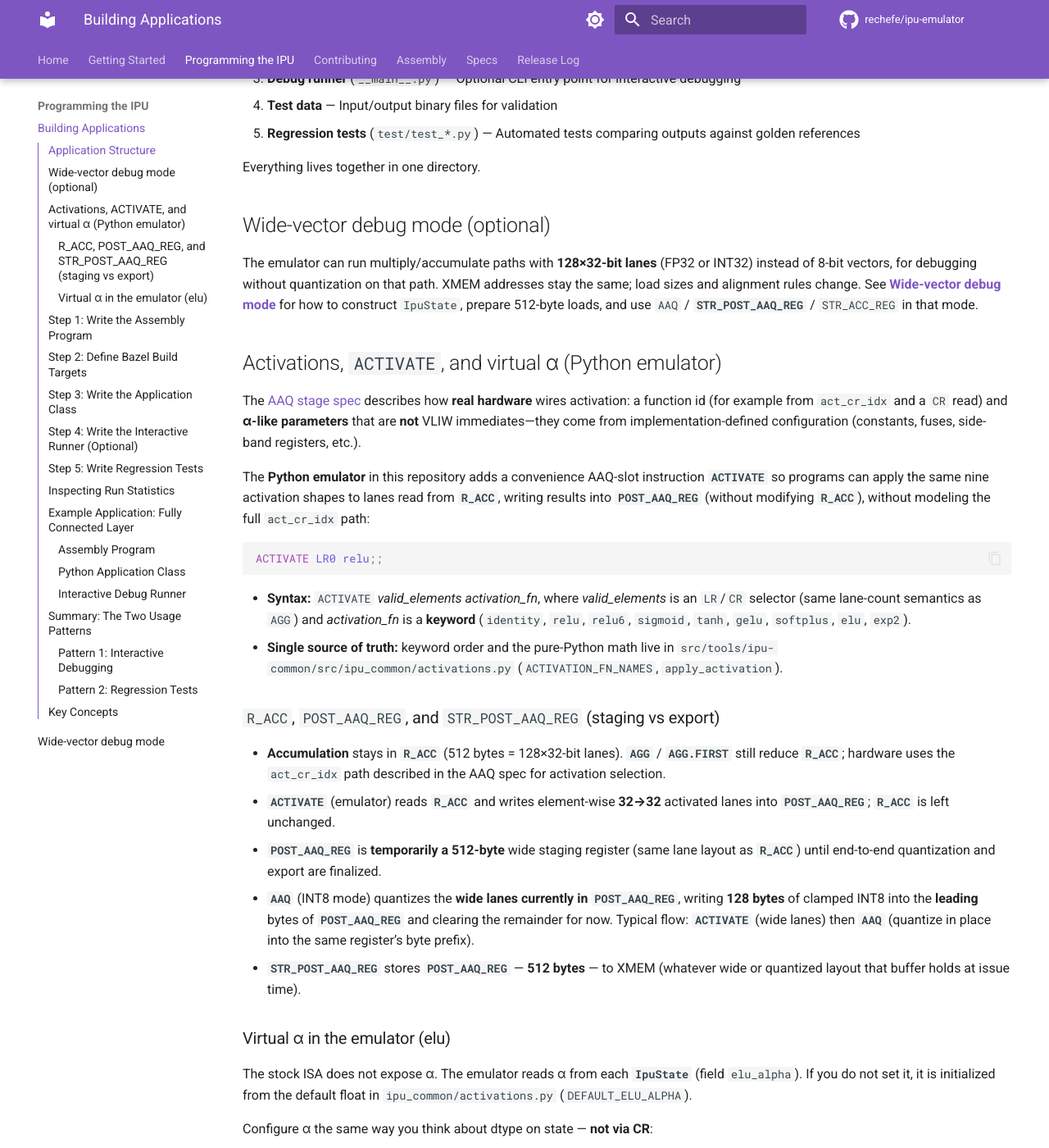
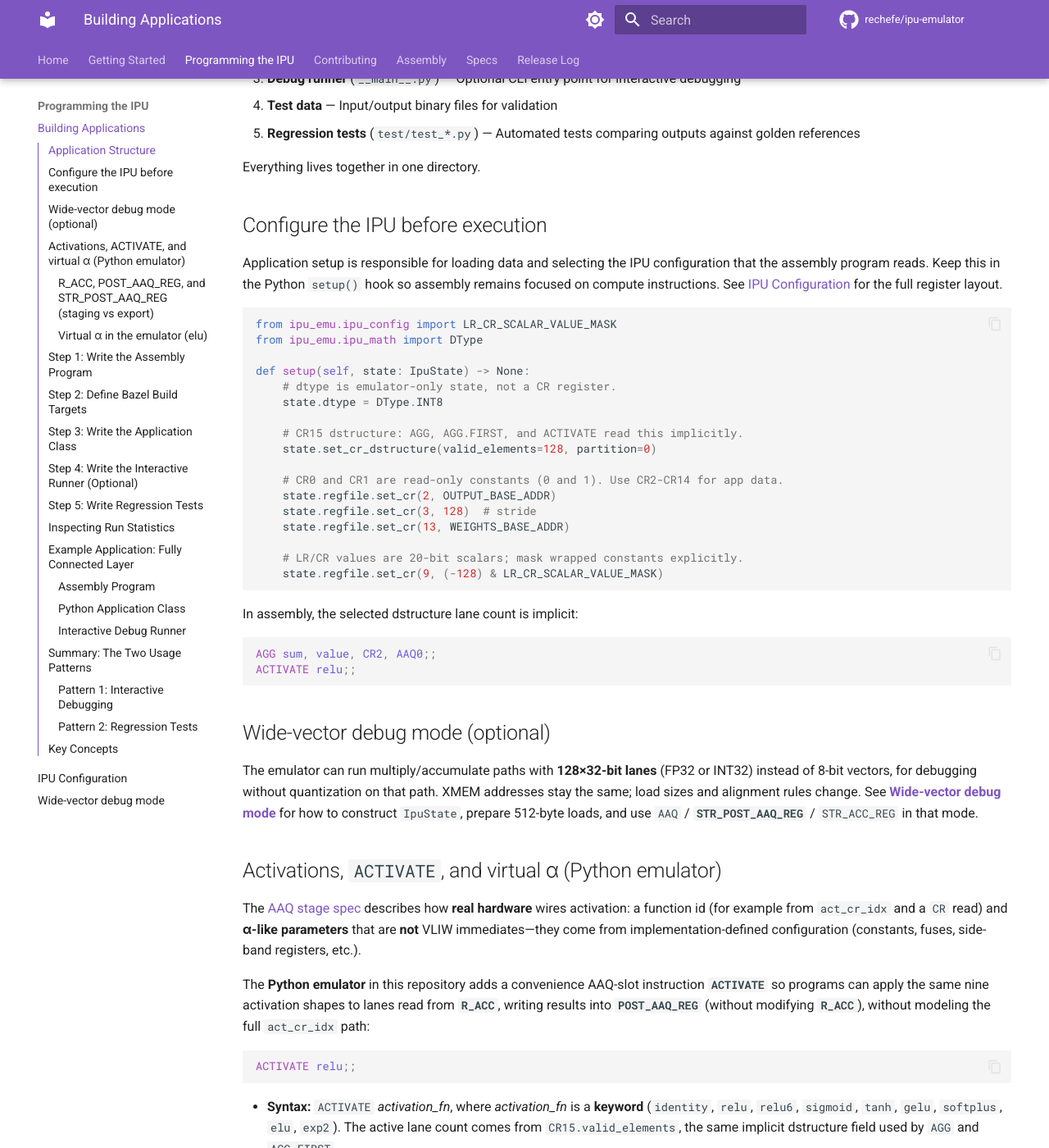
Before and after one commit to rechefe/ipu-emulator, an MkDocs documentation site: the page built from docs/content/building-applications.md, in a window 1280 px wide and 1400 px high, scrolled down 396 px. Shown: the whole window at 82% size. Built offline with MkDocs 1.6.1 and Material for MkDocs 9.7.7, drawn with Linux system fonts in a browser that asks for light colours; comment, search, counter and statistics services are not loaded; some of the changed text lies outside the part shown.

Commit message:
Address IPU configuration PR feedback
Co-authored-by: Eyal Rechef <rechefe@users.noreply.github.com>

````diff
--- a/docs/content/building-applications.md
+++ b/docs/content/building-applications.md
@@ -14,6 +14,40 @@ Each IPU application is a subpackage under `ipu_apps/` containing:
 
 Everything lives together in one directory.
 
+## Configure the IPU before execution
+
+Application setup is responsible for loading data and selecting the IPU
+configuration that the assembly program reads. Keep this in the Python
+`setup()` hook so assembly remains focused on compute instructions. See
+[IPU Configuration](ipu-configuration.md) for the full register layout.
+
+```python
+from ipu_emu.ipu_config import LR_CR_SCALAR_VALUE_MASK
+from ipu_emu.ipu_math import DType
+
+def setup(self, state: IpuState) -> None:
+    # dtype is emulator-only state, not a CR register.
+    state.dtype = DType.INT8
+
+    # CR15 dstructure: AGG, AGG.FIRST, and ACTIVATE read this implicitly.
+    state.set_cr_dstructure(valid_elements=128, partition=0)
+
+    # CR0 and CR1 are read-only constants (0 and 1). Use CR2-CR14 for app data.
+    state.regfile.set_cr(2, OUTPUT_BASE_ADDR)
+    state.regfile.set_cr(3, 128)  # stride
+    state.regfile.set_cr(13, WEIGHTS_BASE_ADDR)
+
+    # LR/CR values are 20-bit scalars; mask wrapped constants explicitly.
+    state.regfile.set_cr(9, (-128) & LR_CR_SCALAR_VALUE_MASK)
+```
+
+In assembly, the selected dstructure lane count is implicit:
+
+```asm
+AGG sum, value, CR2, AAQ0;;
+ACTIVATE relu;;
+```
+
 ## Wide-vector debug mode (optional)
 
 The emulator can run multiply/accumulate paths with **128×32-bit lanes** (FP32 or INT32) instead of 8-bit vectors, for debugging without quantization on that path. XMEM addresses stay the same; load sizes and alignment rules change. See **[Wide-vector debug mode](wide-vector-debug-mode.md)** for how to construct `IpuState`, prepare 512-byte loads, and use `AAQ` / **`STR_POST_AAQ_REG`** / `STR_ACC_REG` in that mode.
@@ -25,10 +59,10 @@ The [AAQ stage spec](specs/stage-aaq.md) describes how **real hardware** wires a
 The **Python emulator** in this repository adds a convenience AAQ-slot instruction **`ACTIVATE`** so programs can apply the same nine activation shapes to lanes read from **`R_ACC`**, writing results into **`POST_AAQ_REG`** (without modifying **`R_ACC`**), without modeling the full `act_cr_idx` path:
 
 ```asm
-ACTIVATE LR0 relu;;
+ACTIVATE relu;;
 ```
 
-- **Syntax:** `ACTIVATE` *valid_elements* *activation_fn*, where *valid_elements* is an `LR`/`CR` selector (same lane-count semantics as `AGG`) and *activation_fn* is a **keyword** (`identity`, `relu`, `relu6`, `sigmoid`, `tanh`, `gelu`, `softplus`, `elu`, `exp2`).
+- **Syntax:** `ACTIVATE` *activation_fn*, where *activation_fn* is a **keyword** (`identity`, `relu`, `relu6`, `sigmoid`, `tanh`, `gelu`, `softplus`, `elu`, `exp2`). The active lane count comes from `CR15.valid_elements`, the same implicit dstructure field used by `AGG` and `AGG.FIRST`.
 - **Single source of truth:** keyword order and the pure-Python math live in `src/tools/ipu-common/src/ipu_common/activations.py` (`ACTIVATION_FN_NAMES`, `apply_activation`).
 
 ### `R_ACC`, `POST_AAQ_REG`, and `STR_POST_AAQ_REG` (staging vs export)
@@ -422,6 +456,7 @@ from __future__ import annotations
 from pathlib import Path
 from typing import TYPE_CHECKING
 
+from ipu_emu.ipu_config import LR_CR_SCALAR_VALUE_MASK
 from ipu_emu.ipu_math import DType
 from ipu_emu.emulator import load_binary_to_xmem, dump_xmem_to_binary
 
@@ -496,13 +531,13 @@ class FullyConnectedApp(IpuApp):
 
     def setup(self, state: "IpuState") -> None:
         """Load inputs and weights, set control registers."""
-        state.set_cr_dtype(int(self.dtype))
+        state.dtype = self.dtype
+        state.set_cr_dstructure(valid_elements=INPUT_NEURONS, partition=0)
         load_binary_to_xmem(
             state, self.inputs_path, INPUT_BASE_ADDR, INPUT_NEURONS, SAMPLES_NUM
         )
         _load_and_transpose_weights(state, self.weights_path)
-        state.regfile.set_cr(0, INPUT_BASE_ADDR)
-        state.regfile.set_cr(1, WEIGHTS_BASE_ADDR)
+        # CR0 is permanently 0; CR1 is permanently 1.
         state.regfile.set_cr(2, OUTPUT_BASE_ADDR)
         state.regfile.set_cr(3, 128)
         state.regfile.set_cr(4, 1)
@@ -511,8 +546,8 @@ class FullyConnectedApp(IpuApp):
         state.regfile.set_cr(6, 0)
         state.regfile.set_cr(7, 1280)
         state.regfile.set_cr(8, 0)
-        state.regfile.set_cr(9, (-128) & 0xFFFFFFFF)
-        state.regfile.set_cr(10, (-1) & 0xFFFFFFFF)
+        state.regfile.set_cr(9, (-128) & LR_CR_SCALAR_VALUE_MASK)
+        state.regfile.set_cr(10, (-1) & LR_CR_SCALAR_VALUE_MASK)
         state.regfile.set_cr(11, 127)
         state.regfile.set_cr(12, 0)
 
@@ -575,7 +610,7 @@ if __name__ == "__main__":
 **Key observations:**
 - The `setup()` method transcodes weights (transpose for cache efficiency) and loads both inputs and weights into XMEM
 - Control registers point the assembly code to the base addresses: `CR0=inputs`, `CR1=weights_transposed`, `CR2=outputs`
-- The dtype is configurable (INT8, FP8_E4M3, FP8_E5M2) and passed to the IPU state
+- The dtype is configurable (for example INT8, FP8_E4M3, FP8_E5M2), parsed to `DType`, and copied to `IpuState.dtype`
 - The assembly program is written to operate on transposed weights for better performance
 - All paths are resolved by Bazel and passed via environment variables
 
--- /dev/null
+++ b/docs/content/ipu-configuration.md
@@ -0,0 +1,105 @@
+# IPU Configuration
+
+IPU programs read configuration from the state that the host prepares before execution.
+This page describes the Python emulator configuration surface used by application
+harnesses and tests.
+
+## Configuration locations
+
+| Location | Purpose | How to set it in Python |
+| --- | --- | --- |
+| `IpuState.dtype` | Arithmetic data type used by emulator math paths. It is not stored in a `CR` register. | `state.dtype = DType.INT8` or `IpuState(dtype=DType.INT8)` |
+| `CR0` | Read-only constant zero. | Already initialized; writes are ignored. |
+| `CR1` | Read-only constant one. | Already initialized; writes are ignored. |
+| `CR2`-`CR14` | Application configuration such as base addresses, strides, loop bounds, and scalar constants. | `state.regfile.set_cr(index, value)` |
+| `CR15` | Dstructure register. Bits `[7:0]` hold `valid_elements`; bits `[11:8]` hold `partition`. | `state.set_cr_dstructure(valid_elements=128, partition=0)` |
+
+`LR` and `CR` registers store 20-bit scalar values. Use
+`LR_CR_SCALAR_VALUE_MASK` when encoding negative or wrapped constants for those
+registers.
+
+## Selecting dtype
+
+`dtype` is emulator-only state, not a `CR` value. Set it when constructing the
+state or in your app setup hook:
+
+```python
+from ipu_emu.ipu_math import DType
+from ipu_emu.ipu_state import IpuState
+
+state = IpuState(dtype=DType.INT8)
+
+# Or update an existing state before execution.
+state.dtype = DType.E4
+```
+
+For `IpuApp` subclasses, store the selected dtype on the app and copy it into
+the state in `setup()`:
+
+```python
+class MyApp(IpuApp):
+    def __init__(self, *, dtype: DType = DType.INT8, **kwargs) -> None:
+        super().__init__(**kwargs)
+        self.dtype = dtype
+
+    def setup(self, state: IpuState) -> None:
+        state.dtype = self.dtype
+```
+
+## Selecting lane count and partition
+
+`AGG`, `AGG.FIRST`, and `ACTIVATE` do not take a `valid_elements` assembly
+operand. They read the active lane count from `CR15.valid_elements`
+implicitly. Configure it from Python before running the program:
+
+```python
+state.set_cr_dstructure(valid_elements=64, partition=0)
+
+valid_elements = state.get_config_valid_elements()
+partition = state.get_config_partition()
+```
+
+The emulator defaults `CR15` to `valid_elements=128` and `partition=0`.
+Aggregation and activation clamp the active lane count to the available 128
+lanes at execution time.
+
+Assembly uses the implicit configuration; the lane count is not listed in the
+instruction syntax:
+
+```asm
+AGG sum, value, CR2, AAQ0;;
+AGG.FIRST max, value, CR2, AAQ1;;
+ACTIVATE relu;;
+```
+
+## Setting CR application constants
+
+Use `CR2`-`CR14` for app-specific constants. `CR0` and `CR1` are reserved
+read-only constants, and `CR15` is the dstructure register.
+
+```python
+from ipu_emu.ipu_config import LR_CR_SCALAR_VALUE_MASK
+
+OUTPUT_BASE_ADDR = 0x40000
+WEIGHTS_BASE_ADDR = 0x20000
+
+state.regfile.set_cr(2, OUTPUT_BASE_ADDR)
+state.regfile.set_cr(3, 128)  # stride
+state.regfile.set_cr(13, WEIGHTS_BASE_ADDR)
+
+# Encode signed or wrapped LR/CR constants with the 20-bit scalar mask.
+state.regfile.set_cr(9, (-128) & LR_CR_SCALAR_VALUE_MASK)
+```
+
+A common app setup combines all configuration in one place:
+
+```python
+def setup(self, state: IpuState) -> None:
+    state.dtype = self.dtype
+    state.set_cr_dstructure(valid_elements=128, partition=0)
+
+    state.regfile.set_cr(2, OUTPUT_BASE_ADDR)
+    state.regfile.set_cr(3, 128)
+    state.regfile.set_cr(4, 1)
+    state.regfile.set_cr(13, WEIGHTS_BASE_ADDR)
+```
--- a/docs/mkdocs.yml
+++ b/docs/mkdocs.yml
@@ -67,6 +67,7 @@ nav:
       - Debugging: debugging.md
   - Programming the IPU:
       - Building Applications: building-applications.md
+      - IPU Configuration: ipu-configuration.md
       - Wide-vector debug mode: wide-vector-debug-mode.md
   - Contributing:
       - Adding Instructions: adding-instruction.md
````
Also changed, not shown: other parts of docs/content/building-applications.md (+2 -2 lines), SKILL.md (+4 -4 lines), docs/content/index.md (+1 -0 lines), docs/content/specs/stage-aaq.md (+15 -16 lines), docs/content/specs/stage-control.md (+1 -1 lines), 9 other files.
